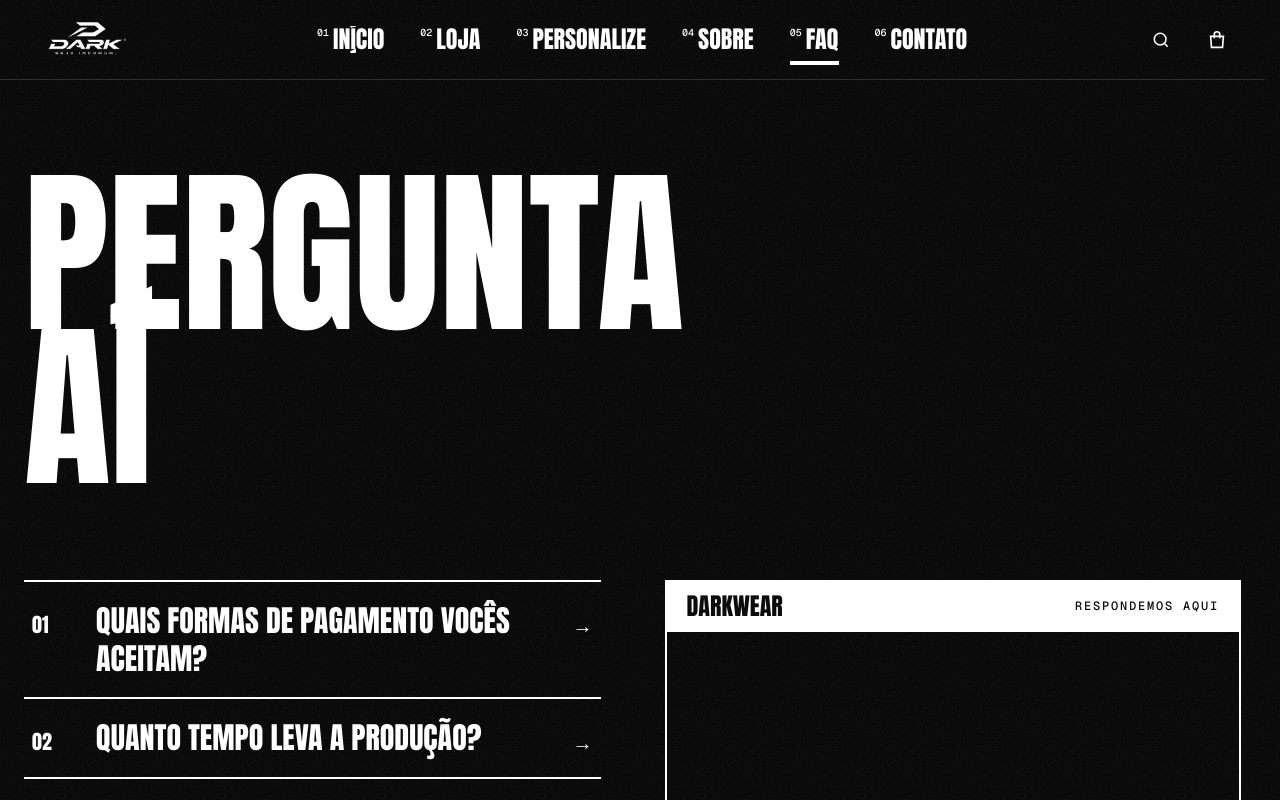
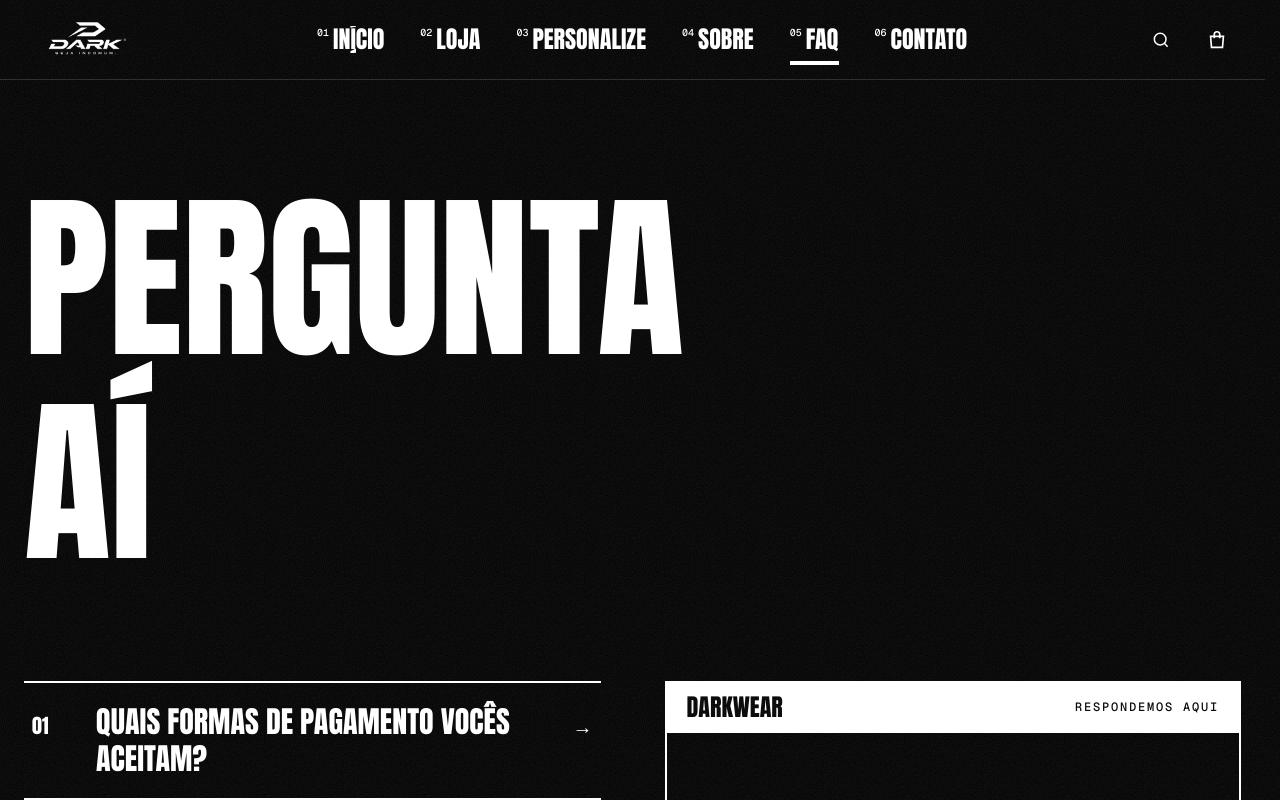
Before and after one commit to ObarbosaDev/LandingPage-DarkWear, a Next.js app: page /faq in a window 1280 px wide. Shown: the top 800 px of the page. Built offline with nearby package versions, Linux system fonts and the light colour scheme.

Commit message:
fix: mais espaço entre linhas nos títulos com acento

```diff
--- a/src/app/(site)/faq/page.tsx
+++ b/src/app/(site)/faq/page.tsx
@@ -37,7 +37,7 @@ export default function FaqPage() {
     <>
       <section className="bg-background text-foreground">
         <div className="mx-auto max-w-7xl px-6 pb-4 pt-16 md:pt-24">
-          <h1 className="font-[family-name:var(--font-display)] text-[clamp(4rem,14vw,13rem)] uppercase leading-[0.86]">
+          <h1 className="font-[family-name:var(--font-display)] text-[clamp(4rem,14vw,13rem)] uppercase leading-[1.14]">
             Pergunta
             <br />aí
           </h1>
--- a/src/app/(site)/loja/[slug]/page.tsx
+++ b/src/app/(site)/loja/[slug]/page.tsx
@@ -41,7 +41,7 @@ export default async function ProdutoPage({
         </Link>
 
         {/* O nome ocupa a largura toda: a peça é a manchete. */}
-        <h1 className="mt-6 font-[family-name:var(--font-display)] text-[clamp(3.5rem,11vw,10.5rem)] uppercase leading-[0.88]">
+        <h1 className="mt-6 font-[family-name:var(--font-display)] text-[clamp(3.5rem,11vw,10.5rem)] uppercase leading-[1.14]">
           {product.name}
         </h1>
 
--- a/src/app/(site)/sobre/page.tsx
+++ b/src/app/(site)/sobre/page.tsx
@@ -26,7 +26,7 @@ export default function SobrePage() {
       <section className="bg-background text-foreground">
         <div className="mx-auto max-w-7xl px-6 pb-16 pt-16 md:pb-24 md:pt-24">
           <p className="font-mono text-sm uppercase tracking-[0.15em]">Sobre a {SITE.name}</p>
-          <h1 className="mt-6 font-[family-name:var(--font-display)] text-[clamp(3.5rem,11vw,10.5rem)] uppercase leading-[0.88]">
+          <h1 className="mt-6 font-[family-name:var(--font-display)] text-[clamp(3.5rem,11vw,10.5rem)] uppercase leading-[1.14]">
             Do arquivo
             <br />à camiseta
           </h1>
--- a/src/components/IndiceLoja.tsx
+++ b/src/components/IndiceLoja.tsx
@@ -64,7 +64,7 @@ export function IndiceLoja({ products }: { products: Product[] }) {
                   <span className="hidden font-mono text-sm uppercase tracking-[0.15em] md:block">
                     {String(i + 1).padStart(2, "0")}
                   </span>
-                  <span className="font-[family-name:var(--font-display)] text-[clamp(2.25rem,7.5vw,6.5rem)] uppercase leading-[0.95]">
+                  <span className="font-[family-name:var(--font-display)] text-[clamp(2.25rem,7.5vw,6.5rem)] uppercase leading-[1.08]">
                     {p.name}
                   </span>
                   <span className="font-mono text-sm uppercase tracking-[0.15em] md:text-right">
```
